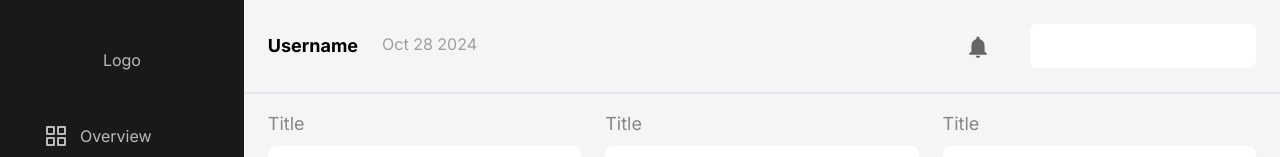
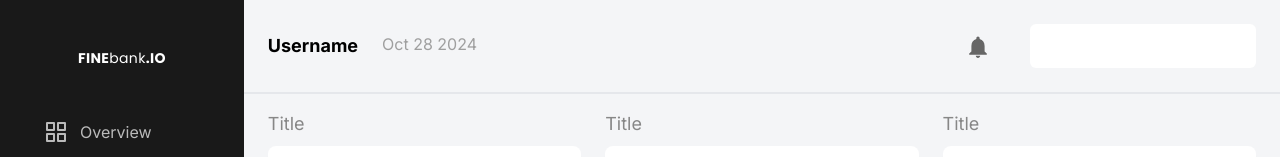
Before and after one commit to Bara1B/admin-ui, a React (Vite) app: page / in a window 1280 px wide. Shown: the top 157 px of the page. Built offline with nearby package versions, Linux system fonts and the light colour scheme.

Commit message:
update icon

```diff
--- a/src/component/Elements/Logo/index.jsx
+++ b/src/component/Elements/Logo/index.jsx
@@ -1,12 +1,14 @@
+const Logo = (props) => {
+  const { variant = "text-primary text-4xl" } = props;
 
+  return (
+    <div
+      className={`flex justify-center font-poppins tracking-wide ${variant}`}
+    >
+      <span className="font-bold ">FINE</span>bank
+      <span className="font-bold">.IO</span>
+    </div>
+  );
+};
 
-const index = () => {
-  return (
-    <div className="flex justify-center font-poppins tracking-wide text-primary text-4xl">
-            <span className="font-bold ">FINE</span>bank
-            <span className="font-bold">.IO</span>
-          </div>
-  )
-}
-
-export default index
+export default Logo;
--- a/src/component/Fragments/Navbar.jsx
+++ b/src/component/Fragments/Navbar.jsx
@@ -1,5 +1,6 @@
 import { Link } from "react-router-dom";
 import { Icon } from "../Elements/Icon";
+import Logo from "../Elements/Logo";
 
 const Navbar = () => {
   const menus = [
@@ -50,7 +51,9 @@ const Navbar = () => {
   return (
     <nav className="bg-defaultBlack text-special-bg2 sm:w-72 w-36 min-h-screen px-7 py-12 flex flex-col justify-between">
       <div>
-        <div className="flex justify-center mb-10">Logo</div>
+        <div className="flex justify-center mb-10">
+          <Logo variant="text-white text-sm sm:text-2x1"/>
+        </div>
         {menus.map((menu) => (
           // eslint-disable-next-line react/jsx-key
           <Link to={menu.link}>
```
Also changed, not shown: src/component/Elements/Icon/index.jsx (+9 -0 lines).
